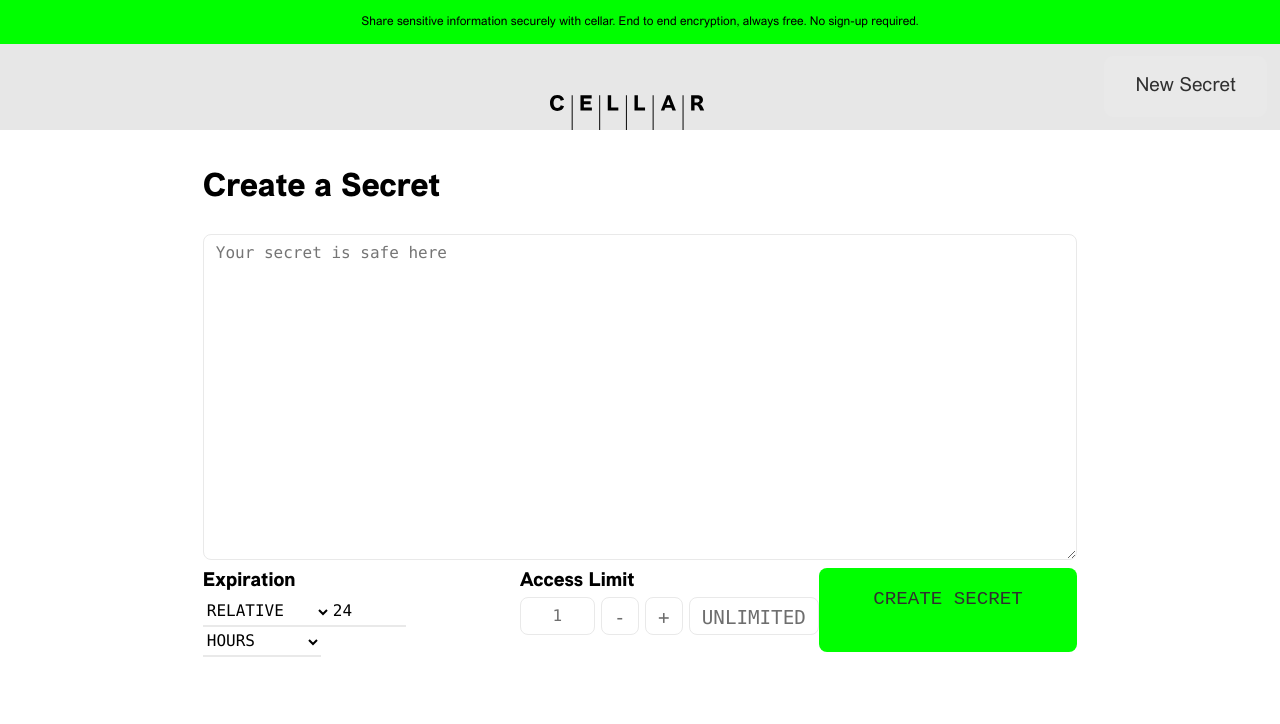
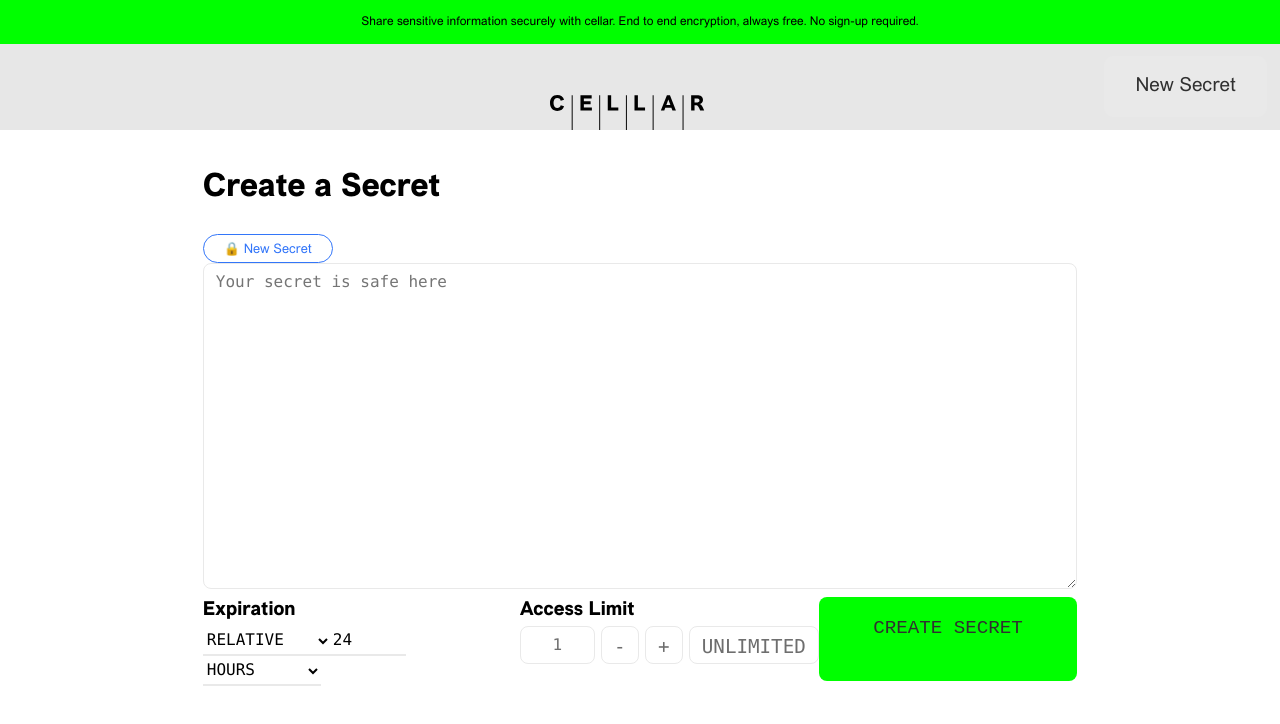
Before and after one commit to Cellar/cellar-ui, a React (Vite) app: page / in a window 1280 px wide. Shown: the top 724 px of the page. Built offline with nearby package versions, Linux system fonts and the light colour scheme; a web font is replaced by a local one.

Commit message:
Style round button
Signed-off-by: Aria Vesta <dev@ariavesta.com>

```diff
--- a/src/components/Button.module.css
+++ b/src/components/Button.module.css
@@ -76,3 +76,18 @@
   border: 1px solid var(--color-gray);
   color: var(--color-silver);
 }
+
+
+.round {
+  border-radius: 1rem;
+  background-color: white;
+  border: 1px solid var(--color-blue);
+  padding: 6px 20px;
+  color: var(--color-blue);
+  font-size: small;
+}
+
+.round:hover {
+  background-color: var(--color-blue);
+  color: white;
+}
--- a/src/layouts/Layout.tsx
+++ b/src/layouts/Layout.tsx
@@ -3,6 +3,7 @@ import React, { ReactNode } from "react";
 import { Header } from "../components/Header";
 
 import classes from './Layout.module.css'
+import Button from "../components/Button";
 
 export const Layout: React.FC<{ children: ReactNode }> = (props) => (
   <div>
--- a/src/pages/CreateSecret.tsx
+++ b/src/pages/CreateSecret.tsx
@@ -1,10 +1,13 @@
 import { CreateSecretForm } from "../components/CreateSecretForm";
 import { Layout } from "../layouts/Layout";
+import Button from "../components/Button";
+import React from "react";
 
 export const CreateSecret = () => {
   return (
     <Layout>
       <h1>Create a Secret</h1>
+      <Button appearance={Button.appearances.round}>🔒 New Secret</Button>
       <CreateSecretForm />
     </Layout>
   );
```
